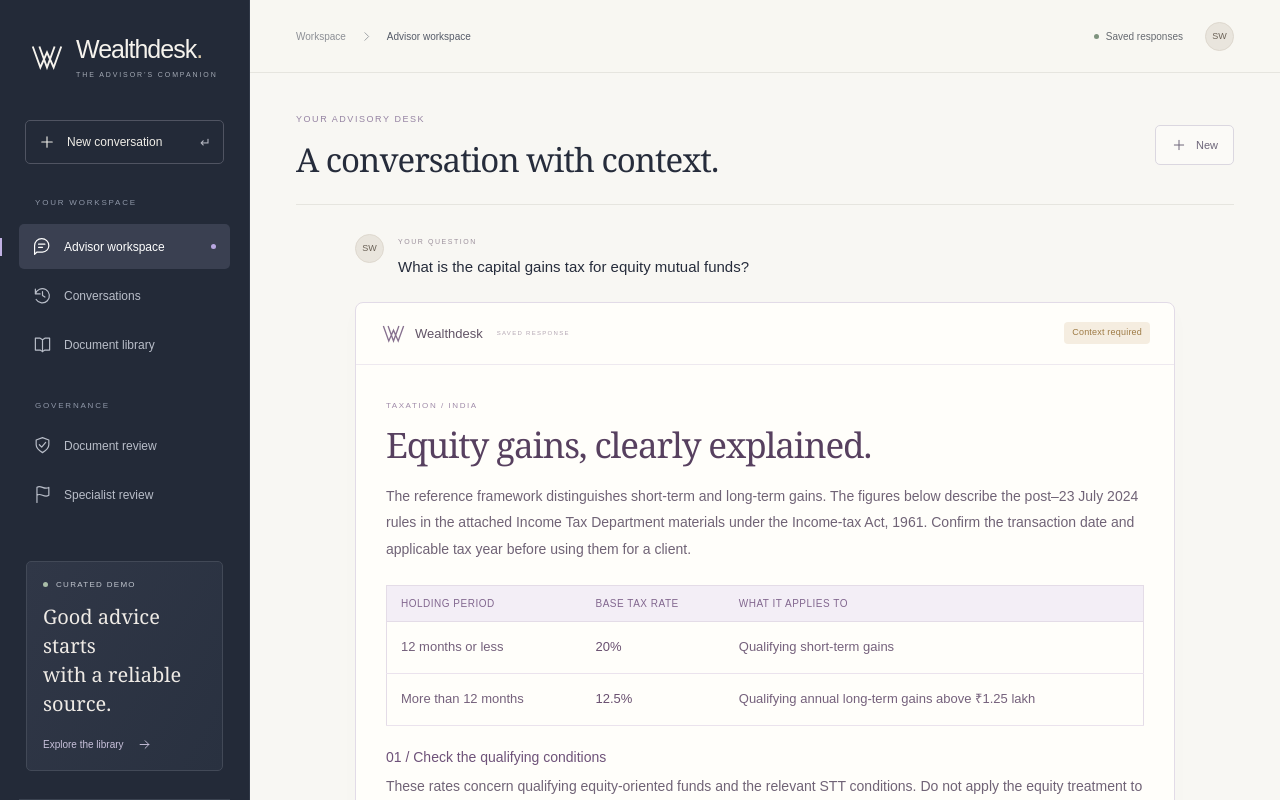
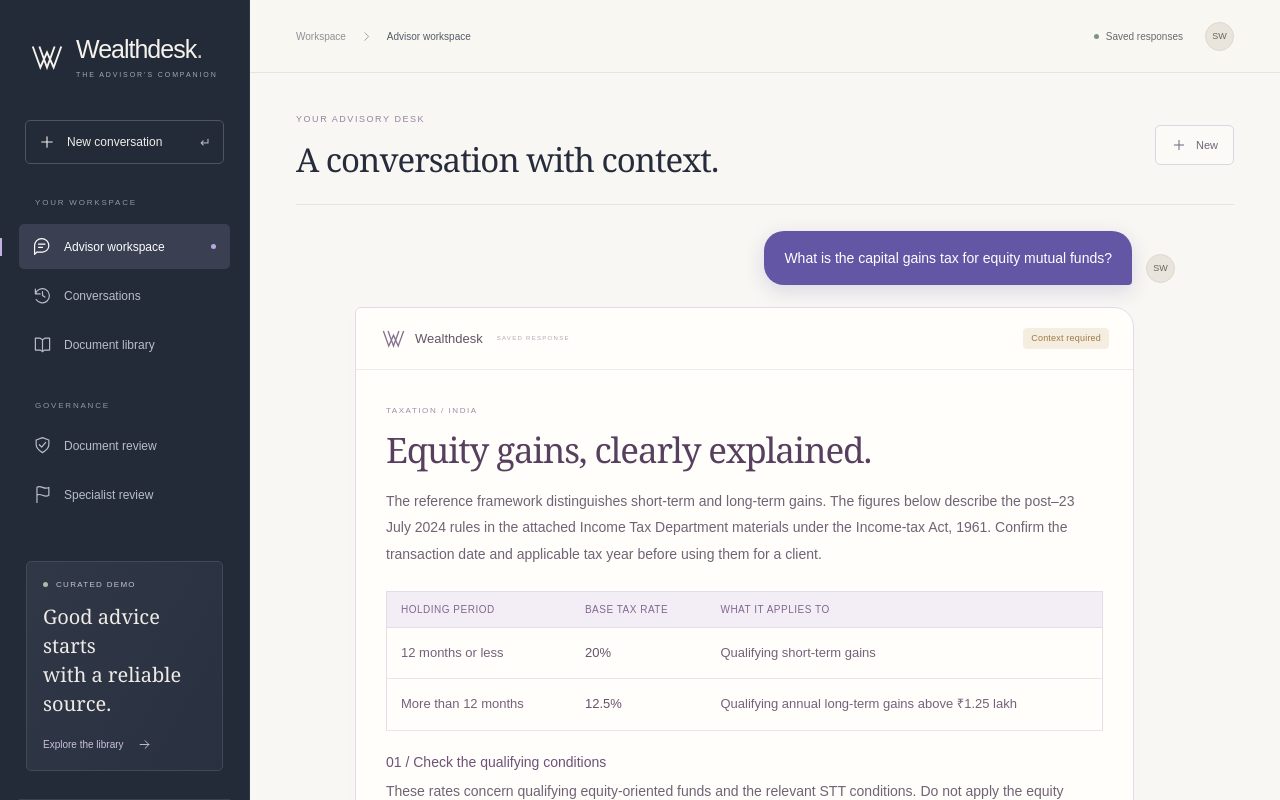
Before and after one commit to Aayush-207/wealth-advisor-copilot, a Next.js app in the folder frontend/: page / in a window 1280 px wide. Both pictures are taken after a click on the button 471 px from the left and 628 px from the top of the page. Shown: the top 800 px of the page. Built offline with nearby package versions, Linux system fonts and the light colour scheme.

Commit message:
feat: Transform conversation thread into a right-left chatbot interface with slide-up transitions

```diff
--- a/frontend/src/app/globals.css
+++ b/frontend/src/app/globals.css
@@ -15,6 +15,11 @@
 }
 html {
   scroll-behavior: smooth;
+}
+
+@keyframes slide-up-fade {
+  from { opacity: 0; transform: translateY(20px); }
+  to { opacity: 1; transform: translateY(0); }
 }
 body {
   margin: 0;
@@ -1579,30 +1584,41 @@
 }
 .user-question {
   display: flex;
-  align-items: flex-start;
+  align-items: flex-end;
   gap: 14px;
   margin: 0 0 22px;
+  flex-direction: row-reverse;
 }
 .user-question .top-avatar {
-  margin-top: 3px;
+  margin-bottom: 2px;
 }
 .user-question .eyebrow {
-  font-size: 7px;
-  color: #9c909c;
+  display: none;
+}
+.user-question > div {
+  max-width: 80%;
+  background: var(--purple);
+  color: white;
+  padding: 16px 20px;
+  border-radius: 20px 20px 4px 20px;
+  box-shadow: 0 6px 20px rgba(99, 86, 164, 0.2);
 }
 .user-question p {
-  font-size: 15px;
-  line-height: 1.7;
-  margin-top: 7px;
+  font-size: 14px;
+  line-height: 1.6;
+  margin: 0;
+  color: white;
   overflow-wrap: anywhere;
 }
 .answer-card {
   border: 1px solid #e2dbe7;
-  border-radius: 8px;
+  border-radius: 6px 20px 20px 20px;
   background: #fffefa;
   box-shadow: 0 7px 25px #47364e04;
   overflow: hidden;
-  animation: page-in 0.45s;
+  max-width: 95%;
+  margin-right: auto;
+  animation: slide-up-fade 0.5s ease-out forwards;
 }
 .answer-top {
   padding: 16px 24px;
@@ -1859,9 +1875,11 @@
   padding: 26px;
   background: #fffefa;
   border: 1px solid #e4dbe9;
-  border-radius: 8px;
+  border-radius: 6px 20px 20px 20px;
   min-height: 150px;
-  animation: page-in 0.3s;
+  max-width: 95%;
+  margin-right: auto;
+  animation: slide-up-fade 0.5s ease-out forwards;
 }
 .thinking-mark {
   width: 40px;
--- a/frontend/src/app/page.tsx
+++ b/frontend/src/app/page.tsx
@@ -410,7 +410,7 @@
         </div>
         </>
       ) : (
-        <>
+        <div className="chat-transition relative z-10 w-full">
           <div className="conversation-header">
             <div>
               <span className="eyebrow">YOUR ADVISORY DESK</span>
@@ -520,7 +520,7 @@
               ))}
             </div>
           </div>
-        </>
+        </div>
       )}
       {localNotice && (
         <p className="notice" role="status">
```
